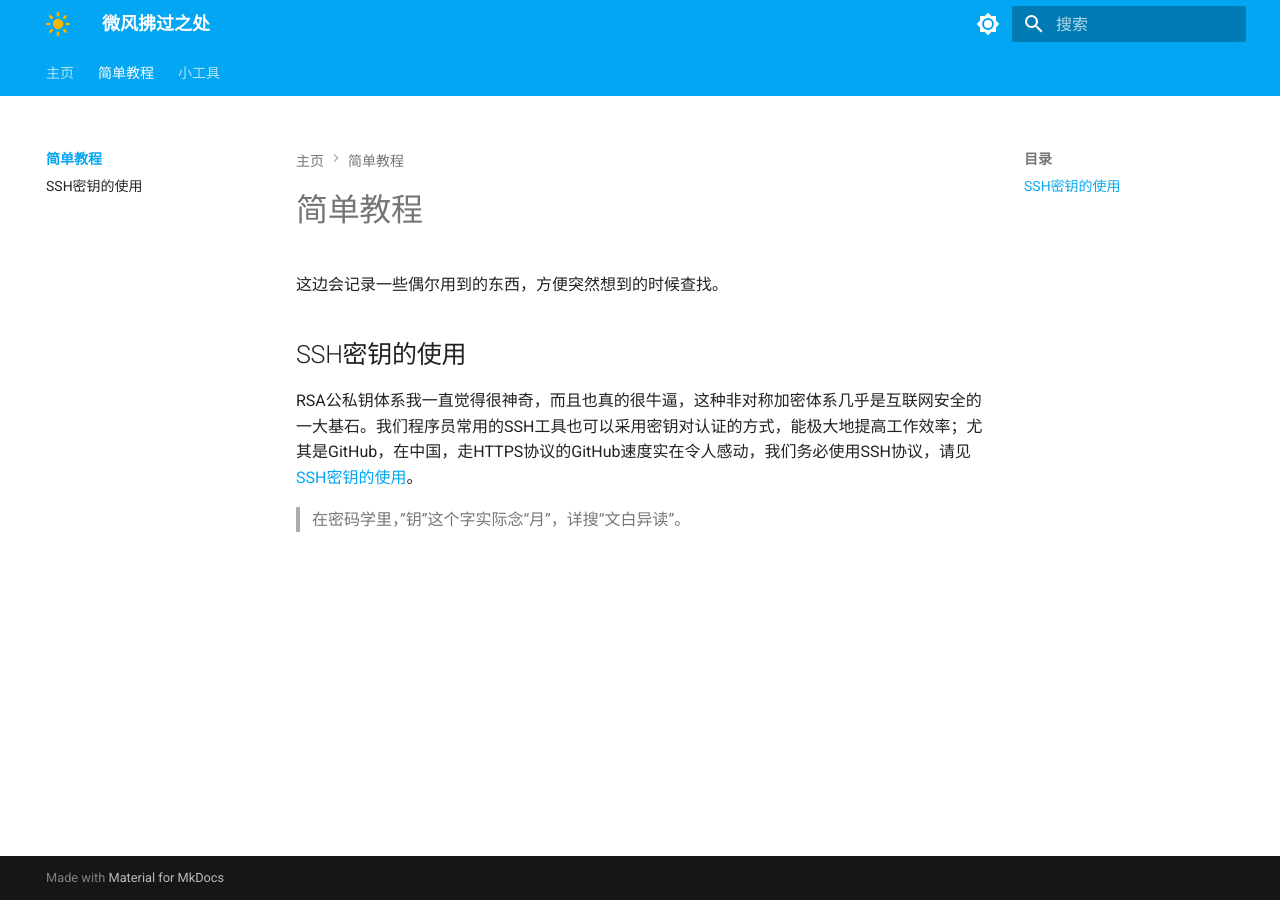
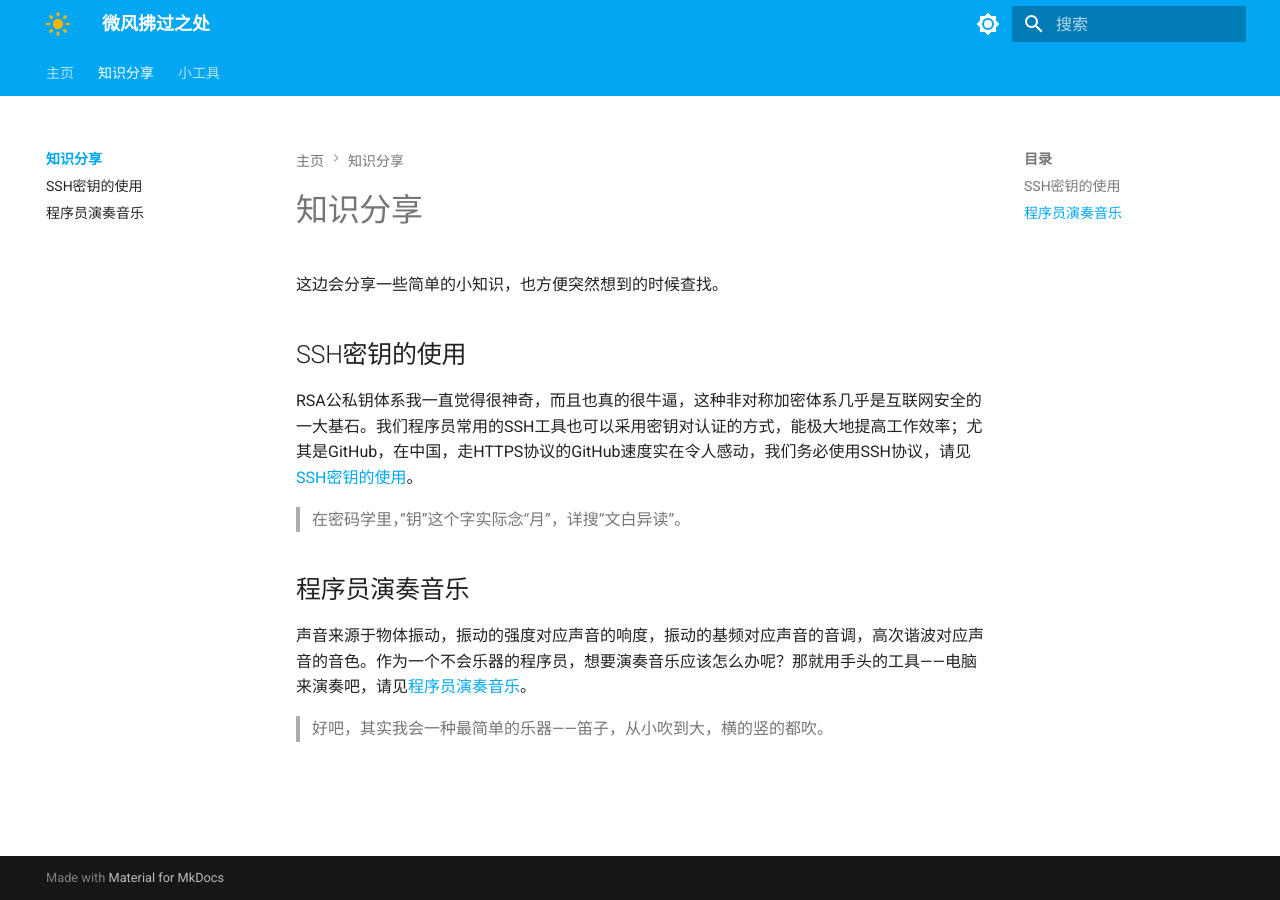
Before and after one commit to liuyihao18/starry, an MkDocs documentation site: the page built from docs/tutorials/index.md, in a window 1280 px wide. Built offline with MkDocs 1.6.1 and Material for MkDocs 9.7.7, drawn with Linux system fonts in a browser that asks for light colours.

Commit message:
update 20240217

```diff
--- a/custom_theme/assets/stylesheets/custom.css
+++ b/custom_theme/assets/stylesheets/custom.css
@@ -149,3 +149,78 @@
     background-color: #a0cfff67;
     transition: background-color 0.05s;
 }
+
+/* Piano */
+.piano {
+    --key-scale: 30;
+    --black-key-width: calc(1.6px * var(--key-scale));
+    --white-key-width: calc(2.3px * var(--key-scale));
+    --black-key-height: calc(4px * var(--key-scale));
+    --white-key-height: calc(6px * var(--key-scale));
+    width: calc(var(--white-key-width) * 7 + 1);
+    height: var(--white-key-height);
+    position: relative;
+    overflow: hidden;
+}
+
+.key {
+    position: absolute;
+    border: 1px solid black;
+}
+
+.white {
+    width: var(--white-key-width);
+    height: var(--white-key-height);
+    background-color: white;
+}
+
+.black {
+    background-color: black;
+    width: var(--black-key-width);
+    height: var(--black-key-height);
+    z-index: 1;
+}
+
+.white:nth-child(2) {
+    left: calc((var(--white-key-width) - 1px) * 1);
+}
+
+.white:nth-child(3) {
+    left: calc((var(--white-key-width) - 1px) * 2);
+}
+
+.white:nth-child(4) {
+    left: calc((var(--white-key-width) - 1px) * 3);
+}
+
+.white:nth-child(5) {
+    left: calc((var(--white-key-width) - 1px) * 4);
+}
+
+.white:nth-child(6) {
+    left: calc((var(--white-key-width) - 1px) * 5);
+}
+
+.white:nth-child(7) {
+    left: calc((var(--white-key-width) - 1px) * 6);
+}
+
+.black:nth-child(1) {
+    left: calc(((2 * var(--white-key-width)) + 1px - var(--black-key-width)) / 2);
+}
+
+.black:nth-child(2) {
+    left: calc(((2 * var(--white-key-width)) + 1px - var(--black-key-width)) / 2 + (var(--white-key-width) - 1px) * 1);
+}
+
+.black:nth-child(3) {
+    left: calc(((2 * var(--white-key-width)) + 1px - var(--black-key-width)) / 2 + (var(--white-key-width) - 1px) * 3);
+}
+
+.black:nth-child(4) {
+    left: calc(((2 * var(--white-key-width)) + 1px - var(--black-key-width)) / 2 + (var(--white-key-width) - 1px) * 4);
+}
+
+.black:nth-child(5) {
+    left: calc(((2 * var(--white-key-width)) + 1px - var(--black-key-width)) / 2 + (var(--white-key-width) - 1px) * 5);
+}
--- /dev/null
+++ b/docs/javascripts/mathjax.js
@@ -0,0 +1,19 @@
+window.MathJax = {
+    tex: {
+        inlineMath: [["\\(", "\\)"]],
+        displayMath: [["\\[", "\\]"]],
+        processEscapes: true,
+        processEnvironments: true
+    },
+    options: {
+        ignoreHtmlClass: ".*|",
+        processHtmlClass: "arithmatex"
+    }
+};
+
+document$.subscribe(() => {
+    MathJax.startup.output.clearCache()
+    MathJax.typesetClear()
+    MathJax.texReset()
+    MathJax.typesetPromise()
+})
--- a/docs/tutorials/index.md
+++ b/docs/tutorials/index.md
@@ -1,9 +1,15 @@
-# 简单教程
+# 知识分享
 
-这边会记录一些偶尔用到的东西，方便突然想到的时候查找。
+这边会分享一些简单的小知识，也方便突然想到的时候查找。
 
 ## SSH密钥的使用
 
 RSA公私钥体系我一直觉得很神奇，而且也真的很牛逼，这种非对称加密体系几乎是互联网安全的一大基石。我们程序员常用的SSH工具也可以采用密钥对认证的方式，能极大地提高工作效率；尤其是GitHub，在中国，走HTTPS协议的GitHub速度实在令人感动，我们务必使用SSH协议，请见[SSH密钥的使用](ssh_keys.md)。
 
 > 在密码学里，”钥”这个字实际念“月”，详搜“文白异读”。
+
+## 程序员演奏音乐
+
+声音来源于物体振动，振动的强度对应声音的响度，振动的基频对应声音的音调，高次谐波对应声音的音色。作为一个不会乐器的程序员，想要演奏音乐应该怎么办呢？那就用手头的工具——电脑来演奏吧，请见[程序员演奏音乐](music.md)。
+
+> 好吧，其实我会一种最简单的乐器——笛子，从小吹到大，横的竖的都吹。
--- a/mkdocs.yml
+++ b/mkdocs.yml
@@ -10,9 +10,10 @@ watch:
 # Document Settings
 nav:
   - 主页: 'index.md'
-  - 简单教程:
+  - 知识分享:
     - 'tutorials/index.md'
     - SSH密钥的使用: 'tutorials/ssh_keys.md'
+    - 程序员演奏音乐: 'tutorials/music.md'
   - 小工具:
     - 'tools/index.md'
     - 抽签: 'tools/draw.md'
@@ -23,6 +24,13 @@ markdown_extensions:
   - pymdownx.highlight:
       anchor_linenums: true
   - pymdownx.superfences
+  - pymdownx.arithmatex:
+      generic: true
+
+extra_javascript:
+  - javascripts/mathjax.js
+  - https://polyfill.io/v3/polyfill.min.js?features=es6
+  - https://cdn.jsdelivr.net/npm/mathjax@3/es5/tex-mml-chtml.js
 
 # Theme Settings
 theme:
```
Also changed, not shown: docs/index.md (+2 -3 lines), docs/tutorials/music.md (added, +62 -0 lines).
